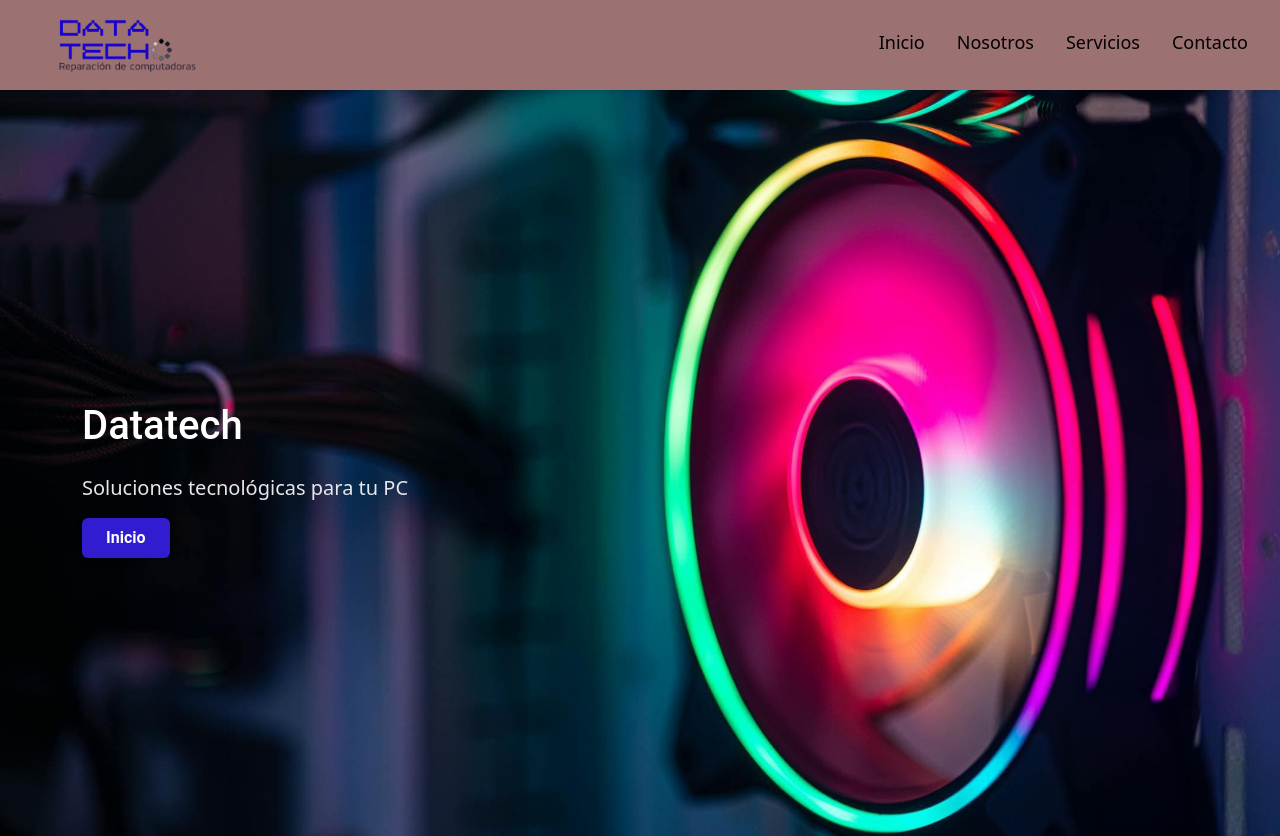
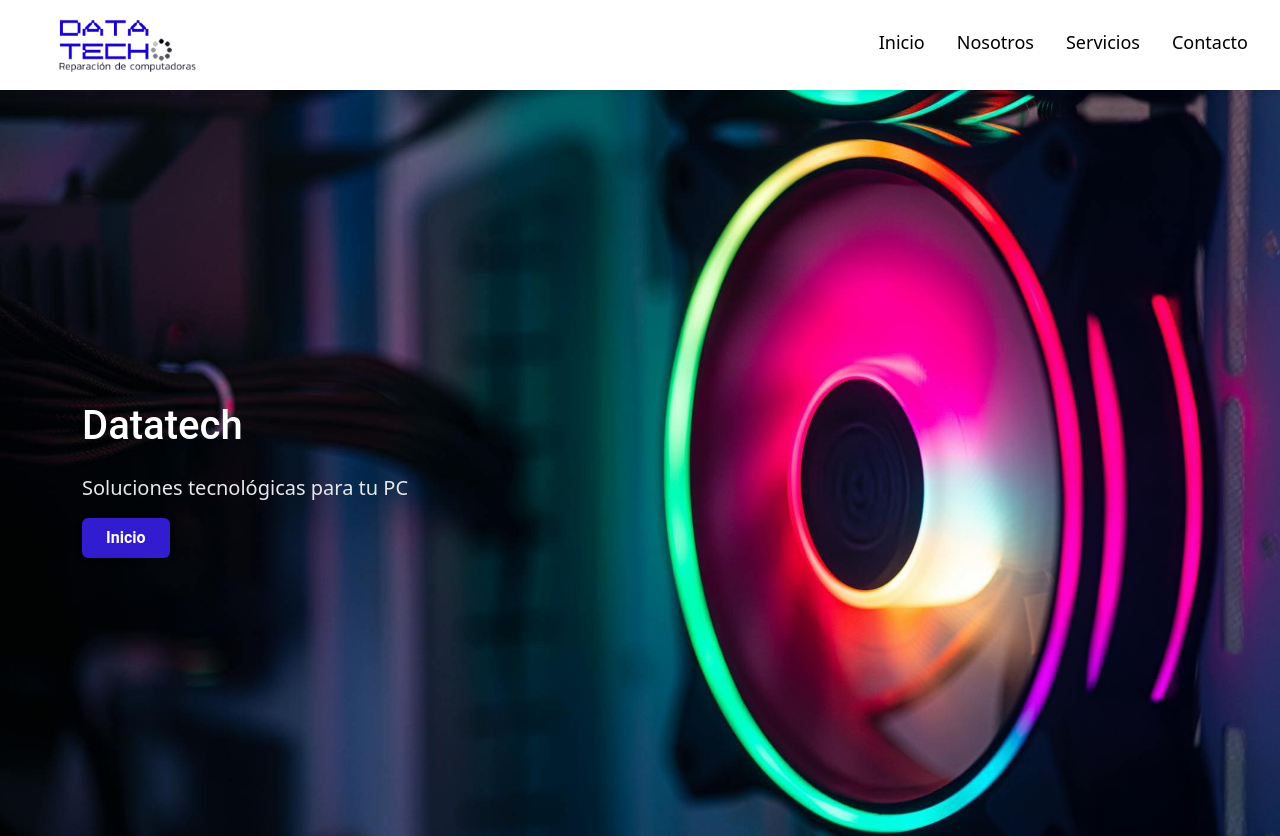
Before and after one commit to SimonEtchegno/VF_final, a Next.js app: page / in a window 1280 px wide. Shown: the top 836 px of the page. Built offline with nearby package versions, Linux system fonts and the light colour scheme.

Commit message:
cambie nav

```diff
--- a/src/app/components/nav/Navbar.module.css
+++ b/src/app/components/nav/Navbar.module.css
@@ -6,7 +6,7 @@
   position: sticky;
   top: 0;
   z-index: 100;
-  background-color: #9c7171;
+  background-color: #ffffff;
   display: flex;
   align-items: center;
   padding: 1rem 2rem;
```
